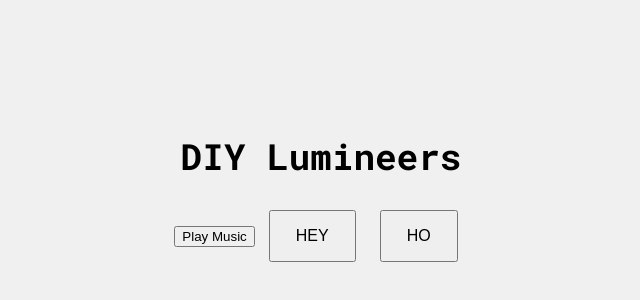
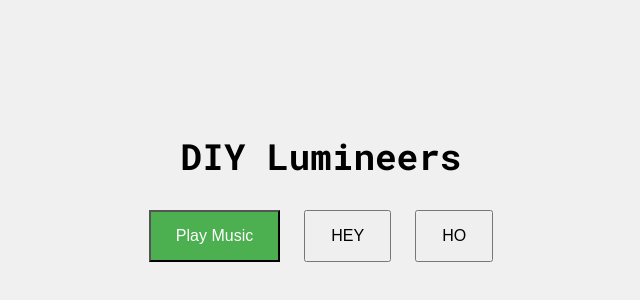
Before and after one commit to boneyardjed/hey-ho, a plain HTML site: page index.html in a window 1280 px wide. Shown: the part 210-510 px from the top of the page, without its empty margins (319-959 px from the left). Drawn offline with Linux system fonts and the light colour scheme.

Commit message:
Update styles.css

```diff
--- a/styles.css
+++ b/styles.css
@@ -1,6 +1,4 @@
 /* styles.css */
-@import url('https://fonts.googleapis.com/css2?family=Roboto+Mono:wght@700&display=swap');
-
 body {
     display: flex;
     justify-content: center;
@@ -21,6 +19,17 @@ body {
     margin-bottom: 20px;
 }
 
+.sound-button, .play-button {
+    padding: 15px 25px;
+    font-size: 16px;
+    margin: 10px;
+}
+
+.play-button {
+    background-color: #4CAF50; /* green background */
+    color: white;
+}
+
 .sound-button {
     padding: 15px 25px;
     font-size: 16px;
```
